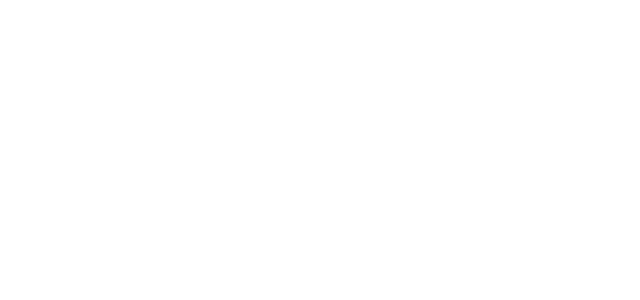
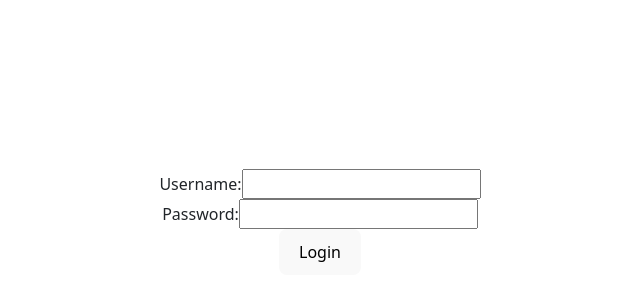
Before and after one commit to Gard-G/selfroom-booking, a React (Vite) app in the folder client/: page /login in a window 1280 px wide. Before the commit this address had no page. Shown: the part 178-478 px from the top of the page, without its empty margins (320-960 px from the left). Built offline with nearby package versions, Linux system fonts and the light colour scheme.

Commit message:
update server and login page

```diff
--- /dev/null
+++ b/client/src/login.jsx
@@ -0,0 +1,51 @@
+// src/components/Login.js
+import React, { useState } from 'react';
+import axios from 'axios';
+
+function Login() {
+  const [username, setUsername] = useState('');
+  const [password, setPassword] = useState('');
+  const [error, setError] = useState('');
+
+  const handleLogin = async (e) => {
+    e.preventDefault();
+    try {
+      const response = await axios.post('http://localhost:5000/api/login', {
+        Username: username,
+        Password: password,
+      });
+      localStorage.setItem('token', response.data.token);
+      setError('');
+      // Redirect or update UI as needed
+    } catch (err) {
+      setError('Invalid credentials');
+    }
+  };
+
+  return (
+    <div>
+      <form onSubmit={handleLogin}>
+        <div>
+          <label>Username:</label>
+          <input
+            type="text"
+            value={username}
+            onChange={(e) => setUsername(e.target.value)}
+          />
+        </div>
+        <div>
+          <label>Password:</label>
+          <input
+            type="password"
+            value={password}
+            onChange={(e) => setPassword(e.target.value)}
+          />
+        </div>
+        <button type="submit">Login</button>
+      </form>
+      {error && <p>{error}</p>}
+    </div>
+  );
+}
+
+export default Login;
--- a/client/src/main.jsx
+++ b/client/src/main.jsx
@@ -5,6 +5,7 @@
 import App from './App';
 import BookingPage from './BookingPage';
 import ApprovePage from './ApprovePage';
+import Login from './login';
 import './index.css';
 import 'bootstrap/dist/css/bootstrap.min.css';
 const root = ReactDOM.createRoot(document.getElementById('root'));
@@ -16,6 +17,7 @@
         <Route path="/" element={<App />} />
         <Route path="/booking" element={<BookingPage />} />
         <Route path="/approve" element={<ApprovePage />} />
+        <Route path="/login" element={<Login />} />
       </Routes>
     </Router>
   </React.StrictMode>
```
Also changed, not shown: 1 other file (tests, documents, lock files or other folders).
